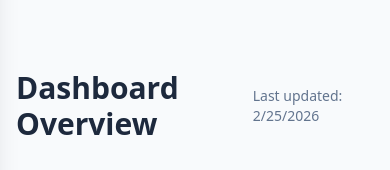
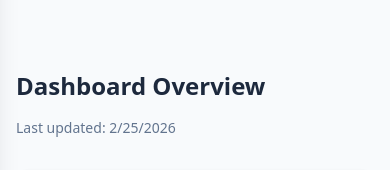
Before and after one commit to ItsAkinlaja/afrokokoroot, a Next.js app: page /admin in a window 390 px wide. Shown: the part 136-306 px from the top of the page. Built offline with nearby package versions, Linux system fonts and the light colour scheme; no server answers.

Commit message:
fix_admin_dashboard_header_responsiveness

```diff
--- a/src/app/admin/page.tsx
+++ b/src/app/admin/page.tsx
@@ -42,8 +42,8 @@ export default async function AdminDashboard() {
 
   return (
     <div className="space-y-8">
-      <div className="flex items-center justify-between">
-        <h1 className="text-3xl font-bold text-slate-800">Dashboard Overview</h1>
+      <div className="flex flex-col sm:flex-row sm:items-center sm:justify-between gap-4">
+        <h1 className="text-2xl sm:text-3xl font-bold text-slate-800">Dashboard Overview</h1>
         <div className="flex items-center gap-2 text-sm text-slate-500">
           Last updated: {new Date().toLocaleDateString()}
         </div>
```
